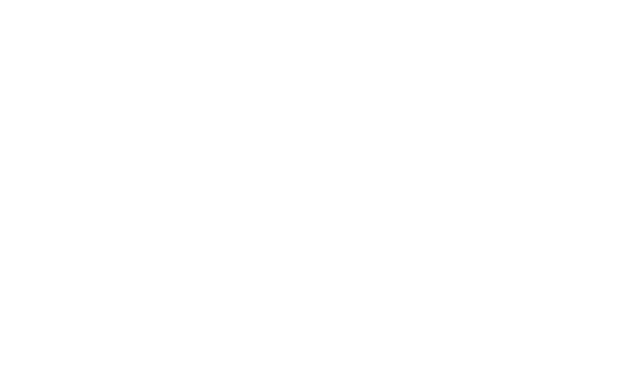
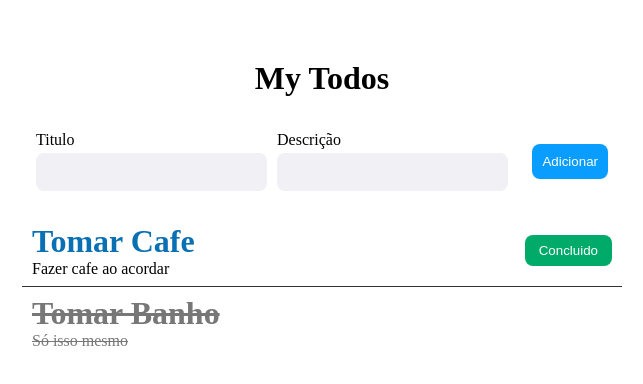
Before and after one commit to MarcosJBM/Learning-React, a React (Create React App) app: page /UseContextHook in a window 1280 px wide. Shown: the top 384 px of the page, without its empty margins (318-961 px from the left). Built offline with nearby package versions, Linux system fonts and the light colour scheme.

Commit message:
Added Context API Hook.

```diff
--- /dev/null
+++ b/src/Pages/Hooks/UseContextHook/components/AddTodo.tsx
@@ -0,0 +1,41 @@
+import * as React from "react";
+
+import { TodoContext } from "../context/todoContext";
+import { ContextType, ITodo } from "../types";
+
+const AddTodo: React.FC = () => {
+  const { saveTodo } = React.useContext(TodoContext) as ContextType;
+  const [formData, setFormData] = React.useState<ITodo | {}>();
+
+  const handleForm = (e: React.FormEvent<HTMLInputElement>): void => {
+    setFormData({
+      ...formData,
+      [e.currentTarget.id]: e.currentTarget.value,
+    });
+  };
+
+  const handleSaveTodo = (e: React.FormEvent, formData: ITodo | any) => {
+    e.preventDefault();
+    saveTodo(formData);
+  };
+
+  return (
+    <form className='form' onSubmit={e => handleSaveTodo(e, formData)}>
+      <div>
+        <div>
+          <label htmlFor='name'>Titulo</label>
+          <input onChange={handleForm} type='text' id='title' />
+        </div>
+        <div>
+          <label htmlFor='description'>Descrição</label>
+          <input onChange={handleForm} type='text' id='description' />
+        </div>
+      </div>
+      <button disabled={formData === undefined ? true : false}>
+        Adicionar
+      </button>
+    </form>
+  );
+};
+
+export default AddTodo;
--- /dev/null
+++ b/src/Pages/Hooks/UseContextHook/components/Todo.tsx
@@ -0,0 +1,28 @@
+import * as React from "react";
+
+import { ITodo } from "../types";
+
+type Props = {
+  todo: ITodo;
+  updateTodo: (id: number) => void;
+};
+
+const Todo: React.FC<Props> = ({ todo, updateTodo }) => {
+  const checkTodo: string = todo.status ? `line-through` : "";
+  return (
+    <div className='card'>
+      <div className='card--text'>
+        <h1 className={checkTodo}>{todo.title}</h1>
+        <span className={checkTodo}>{todo.description}</span>
+      </div>
+      <button
+        onClick={() => updateTodo(todo.id)}
+        className={todo.status ? `hide-button` : "card--button"}
+      >
+        Concluido
+      </button>
+    </div>
+  );
+};
+
+export default Todo;
--- /dev/null
+++ b/src/Pages/Hooks/UseContextHook/containers/Todos.tsx
@@ -0,0 +1,18 @@
+import * as React from "react";
+
+import { TodoContext } from "../context/todoContext";
+import Todo from "../components/Todo";
+import { ContextType, ITodo } from "../types";
+
+const Todos = () => {
+  const { todos, updateTodo } = React.useContext(TodoContext) as ContextType;
+  return (
+    <>
+      {todos.map((todo: ITodo) => (
+        <Todo key={todo.id} updateTodo={updateTodo} todo={todo} />
+      ))}
+    </>
+  );
+};
+
+export default Todos;
--- /dev/null
+++ b/src/Pages/Hooks/UseContextHook/context/todoContext.tsx
@@ -0,0 +1,49 @@
+import * as React from "react";
+
+import { ContextType, ITodo } from "../types";
+
+export const TodoContext = React.createContext<ContextType | null>(null);
+
+const TodoProvider: React.FC<React.ReactNode> = ({ children }) => {
+  const [todos, setTodos] = React.useState<ITodo[]>([
+    {
+      id: 1,
+      title: "Tomar Cafe",
+      description: "Fazer cafe ao acordar",
+      status: false,
+    },
+    {
+      id: 2,
+      title: "Tomar banho",
+      description: "Só isso mesmo",
+      status: true,
+    },
+  ]);
+
+  const saveTodo = (todo: ITodo) => {
+    const newTodo: ITodo = {
+      id: Math.random(),
+      title: todo.title,
+      description: todo.description,
+      status: false,
+    };
+    setTodos([...todos, newTodo]);
+  };
+
+  const updateTodo = (id: number) => {
+    todos.filter((todo: ITodo) => {
+      if (todo.id === id) {
+        todo.status = true;
+        setTodos([...todos]);
+      }
+    });
+  };
+
+  return (
+    <TodoContext.Provider value={{ todos, saveTodo, updateTodo }}>
+      {children}
+    </TodoContext.Provider>
+  );
+};
+
+export default TodoProvider;
--- /dev/null
+++ b/src/Pages/Hooks/UseContextHook/index.tsx
@@ -0,0 +1,19 @@
+import * as React from "react";
+
+import TodoProvider from "./context/todoContext";
+import Todos from "./containers/Todos";
+import AddTodo from "./components/AddTodo";
+
+import "./styles/styles.css";
+
+export default function App() {
+  return (
+    <TodoProvider>
+      <main className='app'>
+        <h1>My Todos</h1>
+        <AddTodo />
+        <Todos />
+      </main>
+    </TodoProvider>
+  );
+}
--- /dev/null
+++ b/src/Pages/Hooks/UseContextHook/styles/styles.css
@@ -0,0 +1,85 @@
+* {
+  margin: 0;
+  padding: 0;
+  box-sizing: border-box;
+}
+
+.app {
+  max-width: 600px;
+  margin: 60px auto;
+}
+
+.app > h1 {
+  text-align: center;
+  margin: 20px 0;
+}
+
+.card {
+  display: flex;
+  justify-content: space-between;
+  align-items: center;
+  background: #fff;
+  padding: 8px 10px;
+}
+
+.card:not(:last-child) {
+  border-bottom: 1px solid #333333;
+}
+
+.card--text h1 {
+  color: #0970b4;
+  text-transform: capitalize;
+}
+
+.card--button {
+  padding: 8px 14px;
+  border-radius: 8px;
+  cursor: pointer;
+  background: #00aa69;
+  border: none;
+  color: #fff;
+}
+
+.form {
+  display: flex;
+  justify-content: space-between;
+  align-items: center;
+  padding: 14px;
+  background: #fff;
+  margin-bottom: 10px;
+}
+
+.form > div {
+  display: flex;
+  justify-content: center;
+  align-items: center;
+}
+
+.form input {
+  padding: 10px 12px;
+  border: none;
+  display: block;
+  margin: 4px 10px 0 0;
+  outline: none;
+  background: #f0f0f5;
+  border-radius: 8px;
+  font-size: 16px;
+}
+
+.form button {
+  background: #099dff;
+  color: #fff;
+  padding: 10px 10px;
+  border-radius: 8px;
+  cursor: pointer;
+  border: none;
+}
+
+.line-through {
+  text-decoration: line-through;
+  color: #777 !important;
+}
+
+.hide-button {
+  display: none;
+}
--- /dev/null
+++ b/src/Pages/Hooks/UseContextHook/types.ts
@@ -0,0 +1,12 @@
+export interface ITodo {
+  id: number;
+  title: string;
+  description: string;
+  status: boolean;
+}
+
+export type ContextType = {
+  todos: ITodo[];
+  saveTodo: (todo: ITodo) => void;
+  updateTodo: (id: number) => void;
+};
--- a/src/Pages/Hooks/UseEffectHook/index.tsx
+++ b/src/Pages/Hooks/UseEffectHook/index.tsx
@@ -1,4 +1,5 @@
 import React, { useEffect, useState } from "react";
+
 import axios from "axios";
 
 interface UserProps {
--- a/src/Pages/Hooks/UseStateHook/index.tsx
+++ b/src/Pages/Hooks/UseStateHook/index.tsx
@@ -12,8 +12,8 @@
   }
 
   function handleAge(event: ChangeEvent<HTMLInputElement>) {
-    const agaValue = event.target.value;
-    setAge(agaValue);
+    const ageValue = event.target.value;
+    setAge(ageValue);
   }
 
   function handleSubmit(event: SyntheticEvent) {
--- a/src/Pages/Hooks/UseStateHook/styles.css
+++ b/src/Pages/Hooks/UseStateHook/styles.css
@@ -11,6 +11,8 @@
 
   display: flex;
   flex-direction: column;
+
+  margin-top: 60px;
 }
 
 #form-container form label {
--- a/src/Pages/Hooks/index.tsx
+++ b/src/Pages/Hooks/index.tsx
@@ -9,6 +9,8 @@
       <Link to='/UseEffectHook'>Use Effect Hook</Link>
       <br />
       <Link to='/UseMemoHook'>Use Memo Hook</Link>
+      <br />
+      <Link to='/UseContextHook'>Use Context Hook</Link>
     </div>
   );
 }
--- a/src/routes.tsx
+++ b/src/routes.tsx
@@ -38,6 +38,7 @@
 const UseStateHook = lazy(() => import("./Pages/Hooks/UseStateHook"));
 const UseEffectHook = lazy(() => import("./Pages/Hooks/UseEffectHook"));
 const UseMemoHook = lazy(() => import("./Pages/Hooks/UseMemoHook"));
+const UseContextHook = lazy(() => import("./Pages/Hooks/UseContextHook"));
 
 export default function Routes() {
   return (
@@ -69,6 +70,7 @@
         <Route path='/UseStateHook' component={UseStateHook} />
         <Route path='/UseEffectHook' component={UseEffectHook} />
         <Route path='/UseMemoHook' component={UseMemoHook} />
+        <Route path='/UseContextHook' component={UseContextHook} />
       </Suspense>
     </BrowserRouter>
   );
```
